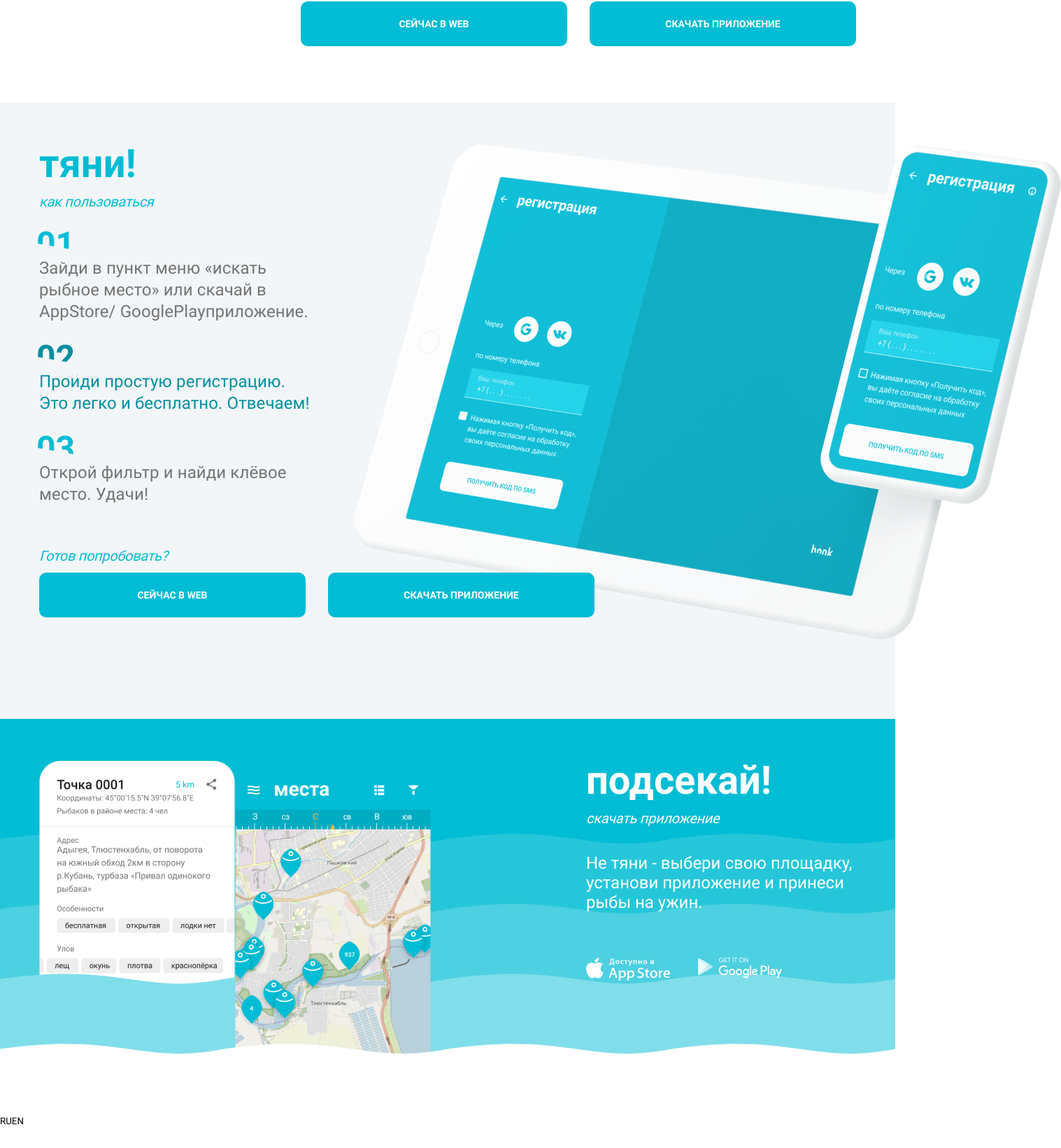
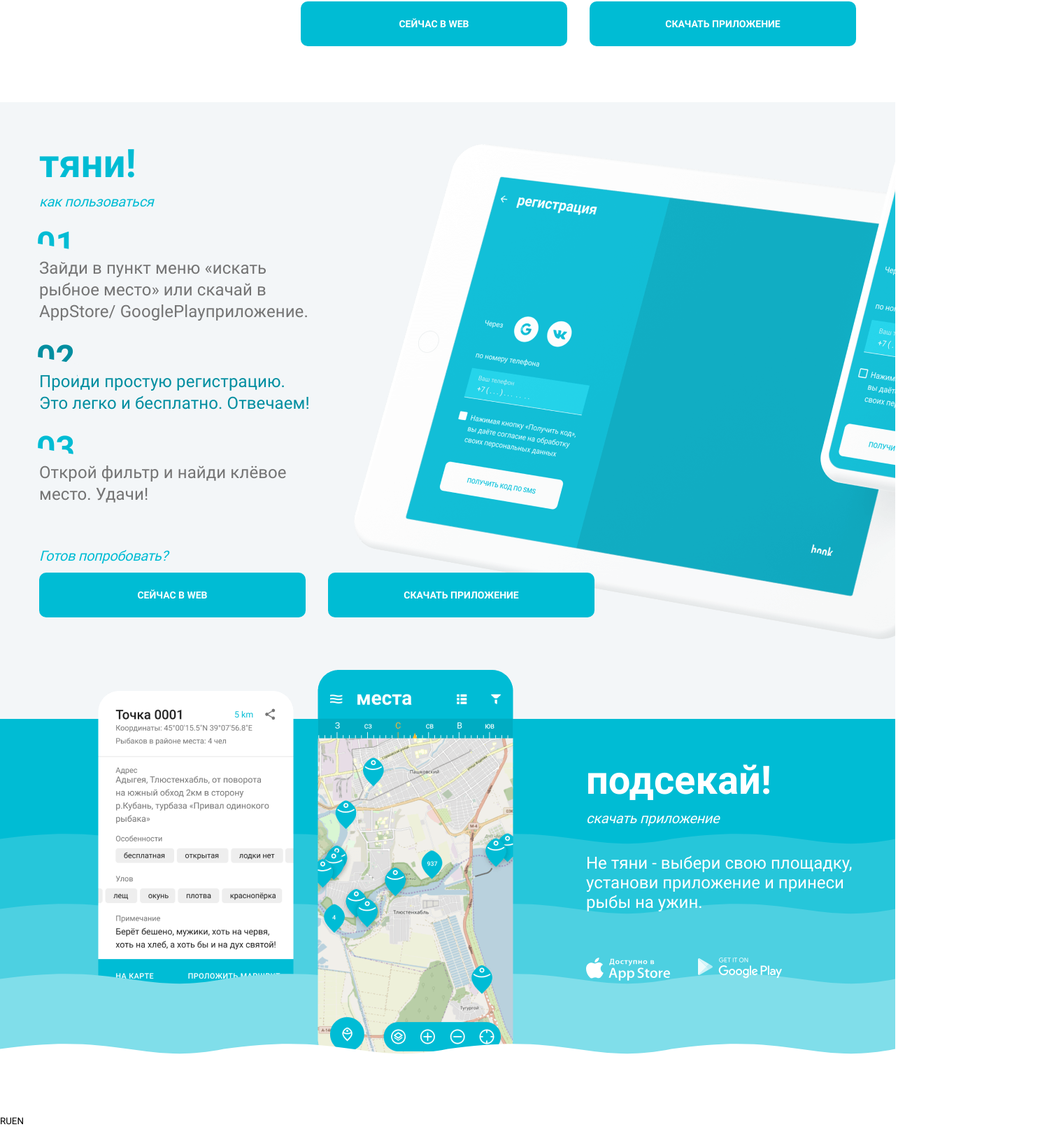
Before and after one commit to pogman25/next-front, a Next.js app: page / in a window 1280 px wide. Shown: the part 1096-2736 px from the top of the page at 70% size, 1517 px wide, since content can reach past the window. Built offline with nearby package versions, Linux system fonts and the light colour scheme.

Commit message:
download block

```diff
--- a/components/home/download-block/download-block.tsx
+++ b/components/home/download-block/download-block.tsx
@@ -11,9 +11,16 @@ const Container = styled(PromoWrapper)`
 
 const DownloadImg = styled.div`
   flex: 1 1 0;
+  justify-content: center;
+  display: grid;
+  grid-template-columns: repeat(2, 280px);
+  grid-column-gap: 34px;
+  margin-top: -130px;
+  margin-right: 20px;
 `;
 
 const TelScreen = styled.img`
+  margin-top: 30px;
   position: relative;
   z-index: 2;
 `;
--- a/components/home/manual/manual.tsx
+++ b/components/home/manual/manual.tsx
@@ -6,6 +6,10 @@ import Buttons from '../buttons';
 import ManualSteps from '../manual-steps';
 
 const CHANGE_DURATION = 4000;
+
+const Wrapper = styled(PromoWrapper)`
+  overflow: hidden;
+`;
 
 const Container = styled.div`
   margin-bottom: 65px;
@@ -73,7 +77,7 @@ const Manual = () => {
   }, [setActive, state]);
 
   return (
-    <PromoWrapper bgColor="grayBG">
+    <Wrapper bgColor="grayBG">
       <Container>
         <HeadText title="тяни!" subtitle="как пользоваться" />
         <ManualSteps active={state} setActive={setActive} />
@@ -86,7 +90,7 @@ const Manual = () => {
         <Image src="/images/manual-step-2.png" active={state === 2} />
         <Image src="/images/manual-step-3.png" active={state === 3} />
       </ImageContainer>
-    </PromoWrapper>
+    </Wrapper>
   );
 };
 
--- a/package.json
+++ b/package.json
@@ -12,6 +12,7 @@
     "test": "jest"
   },
   "dependencies": {
+    "dayjs": "^1.8.16",
     "next": "^9.1.2",
     "react": "^16.11.0",
     "react-dom": "^16.11.0",
```
Also changed, not shown: 1 other file (tests, documents, lock files or other folders).
